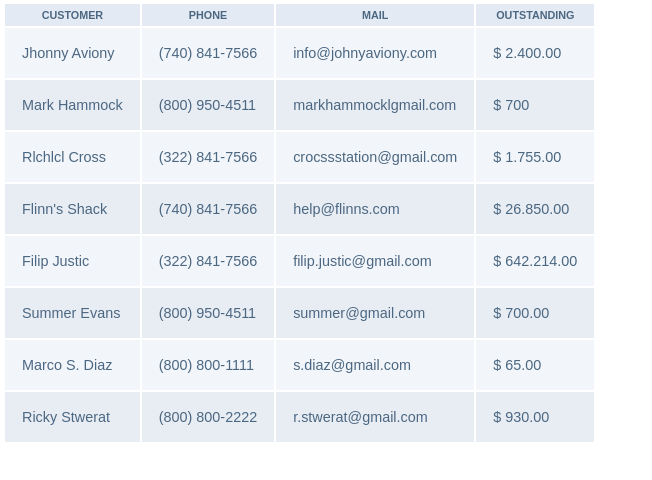
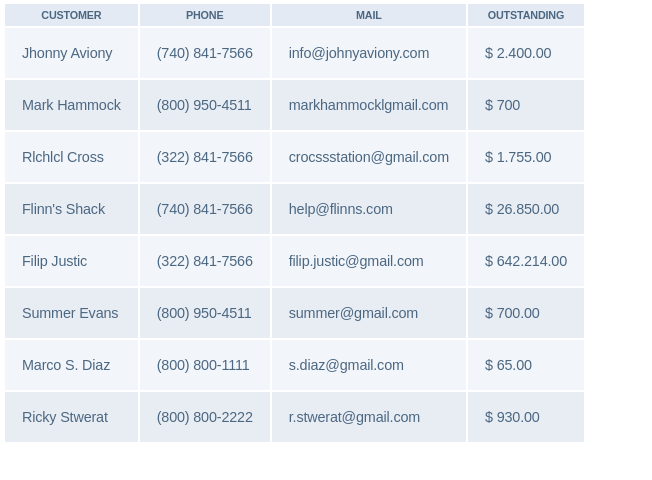
Before and after one commit to kolambok/fe-rsu-maria_chuvatkina, a plain HTML site: page task2/index2.html in a window 1280 px wide. Shown: the whole page, without its empty margins (0-652 px from the left). Drawn offline with Linux system fonts and the light colour scheme.

Commit message:
Add files via upload

```diff
--- a/task2/style.css
+++ b/task2/style.css
@@ -7,6 +7,7 @@ table{
 	font-family: Arial, Colibri, sans-serif;
 	font-size: .9em;
 	color: #4C6782;
+	letter-spacing: -.17px;
 }
 
 th{
--- a/task2/style2.css
+++ b/task2/style2.css
@@ -7,13 +7,14 @@ table{
 	font-family: Arial, Colibri, sans-serif;
 	font-size: .9em;
 	color: #4C6782;
+	letter-spacing: -.17px;
 }
 
 th{
 	text-transform: uppercase;
 	font-size: .75em;
 	background-color: #E3EAF3;
-	padding: 5px;
+	padding: 5px 4px;
 }
 
 tr{
```
